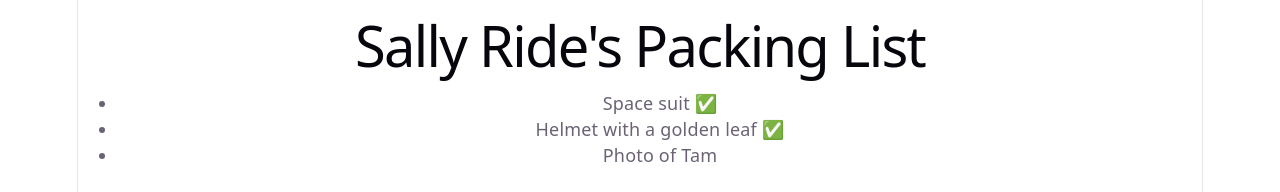
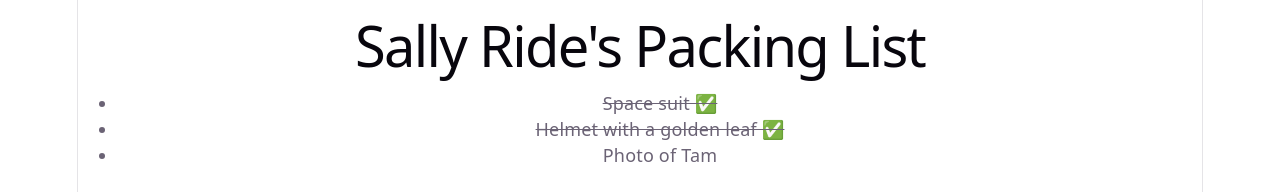
Before and after one commit to AdanIrfan/odin-exercises, a React (Vite) app in the folder react/practice6/: page / in a window 1280 px wide. Shown: the top 192 px of the page. Built offline with nearby package versions, Linux system fonts and the light colour scheme.

Commit message:
feat: adding arbitrary JSX element too (del)

```diff
--- a/react/practice6/src/App.jsx
+++ b/react/practice6/src/App.jsx
@@ -15,7 +15,7 @@ function Item({ name, isPacked }) {
 
   let itemContent = name;
   if (isPacked) {
-    itemContent = name + " ✅";
+    itemContent = <del>{name + " ✅"}</del>;
   }
   return <li className="item">{itemContent}</li>;
 }
```
